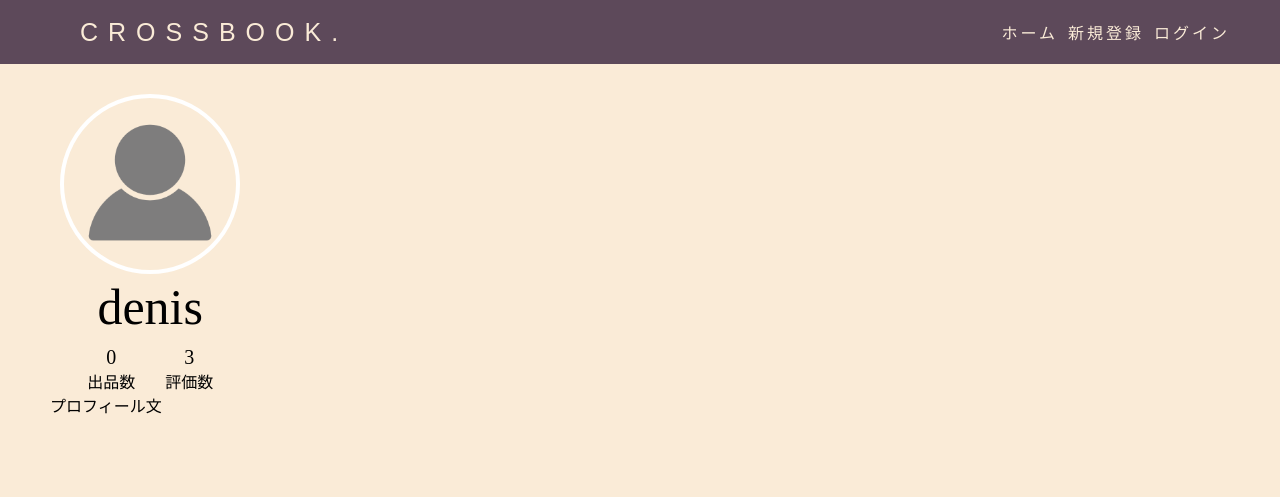
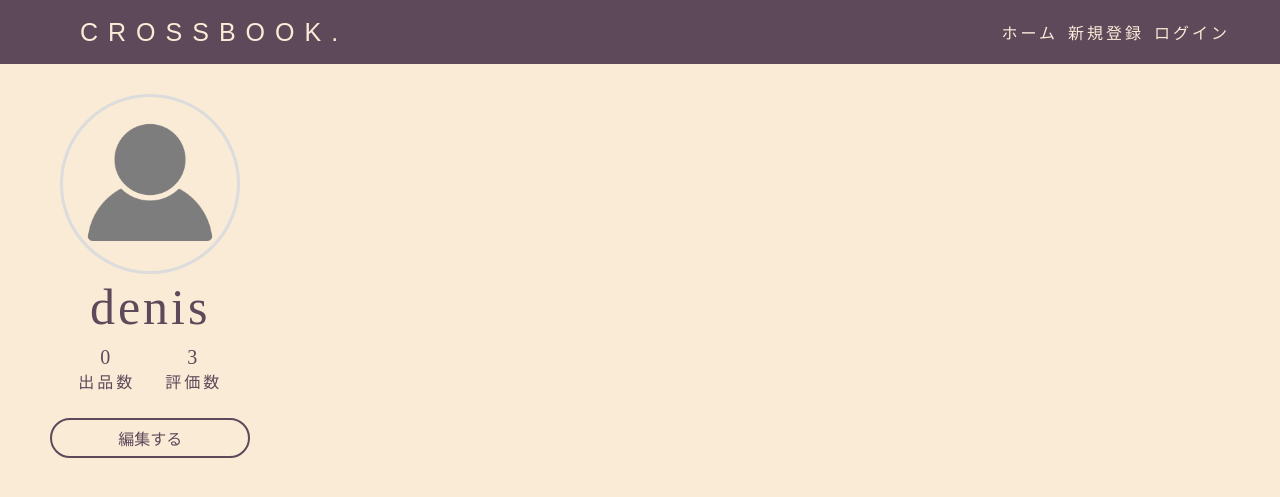
Before and after one commit to amaguri-star/CrossBook, a Django app: page /user/6/ in a window 1280 px wide. Shown: the top 497 px of the page. Run offline with Django 3.2, Linux system fonts and the light colour scheme; data comes from the database, SQL or seed files in the repository; both versions use the stored data as it was after the commit; some libraries are stand-ins or nearby versions.

Commit message:
created edit profile page

```diff
--- a/crossbook/urls.py
+++ b/crossbook/urls.py
@@ -7,6 +7,7 @@ urlpatterns = [
     path("login/", views.login, name="login"),
     path("logout/", views.logout, name="logout"),
     path("user/<int:pk>/", views.profile, name="profile"),
+    path("user/<int:pk>/edit", views.edit_profile, name="edit-profile"),
     path("post/<int:pk>/", views.post_detail, name="post-detail"),
     path("sell/", views.sell, name="sell"),
 ]
--- a/crossbook/views.py
+++ b/crossbook/views.py
@@ -2,7 +2,7 @@ from django.shortcuts import render, redirect
 from django.contrib import messages
 from django.contrib.auth import authenticate, login as auth_login, logout as auth_logout
 from django.contrib.auth.models import User
-from .forms import CreateUserForm, CreatePostForm
+from .forms import CreateUserForm, CreatePostForm, EditProfileForm
 from .models import Post, Profile
 
 
@@ -51,6 +51,19 @@ def profile(request, pk):
     return render(request, 'crossbook/profile.html', context)
 
 
+def edit_profile(request, pk):
+    user = User.objects.get(id=pk)
+    form = EditProfileForm(instance=user.profile)
+
+    if request.method == 'POST':
+        form = EditProfileForm(request.POST, request.FILES, instance=request.user.profile)
+        if form.is_valid():
+            form.save()
+            return redirect('profile', request.user.id)
+    context = {'form': form}
+    return render(request, 'crossbook/edit-profile.html', context)
+
+
 def sell(request):
     if request.method == "POST":
         form = CreatePostForm(request.POST, request.FILES)
--- a/static/css/main.css
+++ b/static/css/main.css
@@ -4,6 +4,10 @@ html {
     background-color: antiquewhite;
 }
 
+body {
+    color: #5D495A;
+    letter-spacing: 3px;
+}
 .header-content {
     padding: 0 50px;
     background-color: #5D495A;
@@ -98,12 +102,16 @@ html {
     border-radius: 20px;
     outline: none;
     border: none;
+    cursor: pointer;
 }
 
 
 .already-have-an-account {
     margin-top: 20px;
 }
+
+
+
 
 
 /*マイページ*/
@@ -123,7 +131,7 @@ html {
 
 .my-page-left .icon img {
     border-radius: 50%;
-    border: 4px solid #fff;
+    border: 3px solid gainsboro;
 }
 
 .my-page-left-detail {
@@ -151,7 +159,7 @@ html {
 
 
 .profile-text .bio {
-    background: rgba(102, 102, 102, 0.2);
+    margin: 20px 0;
 }
 
 .my-page-right {
@@ -183,6 +191,9 @@ html {
 .post-link-to-detail-page {
     display: block;
 }
+
+
+
 
 /*出品ページ*/
 
@@ -234,3 +245,52 @@ html {
     /*background-color: red;*/
     width: 100%;
 }
+
+
+
+
+
+
+/*プロファイル編集ページ*/
+
+.edit-profile-wrapper {
+    display: flex;
+    justify-content: center;
+    text-align: center;
+}
+
+.edit-profile-content {
+    margin: 0 auto;
+}
+
+.edit-profile-button {
+    text-align: center;
+    height: auto;
+}
+
+.edit-profile-button a {
+    text-decoration: none;
+    display: block;
+    width: 100%;
+    height: 100%;
+    padding-top: 5px;
+}
+
+.edit-profile-button button {
+    background-color: antiquewhite;
+    border-radius: 20px;
+    width: 100%;
+    border-style: solid;
+    border-color: #5D495A;
+    height: 40px;
+    font-size: 100%;
+    cursor: pointer;
+    padding: 0;
+    color: #5D495A;
+}
+
+.edit-profile-button button:hover {
+    background-color: #5D495A;
+    color: antiquewhite;
+    transition: 0.4s ease-in-out;
+}
--- a/static/css/reset.css
+++ b/static/css/reset.css
@@ -66,6 +66,9 @@ input, select, textarea, button {
     outline: none;
 }
 
+a {
+    text-decoration: none;
+}
 body {
     color: #000;
     /*-webkit-text-size-adjust: 100%;*/
--- a/templates/crossbook/profile.html
+++ b/templates/crossbook/profile.html
@@ -21,13 +21,16 @@
                             <div class="my-page-left-info_label">評価数</div>
                         </div>
                     </div>
+
                 </div>
 
                 <div class="profile-text">
-                    <p>プロフィール文</p>
                     <div class="bio">
                         <p>{{ user.profile.text }}</p>
                     </div>
+                </div>
+                <div class="edit-profile-button">
+                    <a href="{% url 'edit-profile' user.id %}"><button>編集する</button></a>
                 </div>
             </div>
             <ul class="my-page-right">
```
Also changed, not shown: crossbook/forms.py (+7 -1 lines), templates/crossbook/edit-profile.html (added, +17 -0 lines), db.sqlite3, static/media/profile_pics/5D4E992F-A88D-4CDB-9A4E-E21E1A2B4692.jpeg (added).
